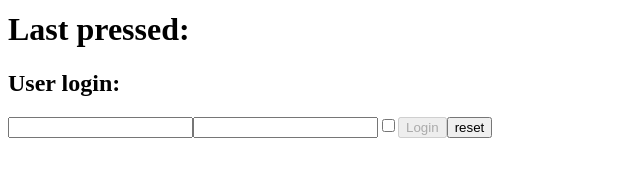
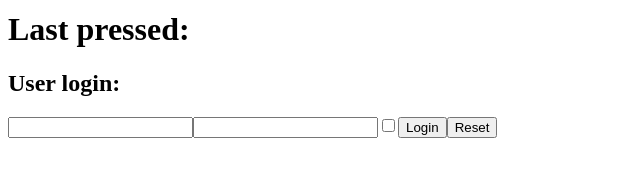
Before and after one commit to Francxmf/dhreactexercises, a React (Create React App) app: page / in a window 1280 px wide. Shown: the part 296-472 px from the top of the page, without its empty margins (0-640 px from the left). Built offline with nearby package versions, Linux system fonts and the light colour scheme.

Commit message:
completion of the exercise forms05

```diff
--- a/src/App.js
+++ b/src/App.js
@@ -2,7 +2,7 @@ import React from "react";
 import { InteractiveWelcome } from "./InteractiveWelcome";
 import { Counter } from "./Counter";
 import { ClickTracker } from "./ClickTracker";
-import { Login } from "./Login";
+import { UncontrolledLogin } from "./UncontrolledLogin";
 
 
 export class App extends React.Component{
@@ -15,7 +15,7 @@ export class App extends React.Component{
           <InteractiveWelcome />
           <Counter initialValue={0} />
           <ClickTracker />
-          <Login passFunction= {this.onLogin}/>
+          <UncontrolledLogin passFunction = {this.onLogin}/>
         </div>
       );
   }
--- /dev/null
+++ b/src/UncontrolledLogin.js
@@ -0,0 +1,27 @@
+import React from "react";
+
+export class UncontrolledLogin extends React.Component {
+  uLoginHandler = (event) => {
+    event.preventDefault();
+    const username = event.target.elements.username.value;
+    const password = event.target.elements.password.value;
+    const remember = event.target.elements.remember.checked;
+
+    this.props.passFunction({username,password,remember})
+  };
+
+  render() {
+    return (
+        <div>
+        <h2>User login:</h2>
+      <form onSubmit={this.uLoginHandler}>
+        <input name="username" />
+        <input name="password" type="password" />
+        <input name="remember" type="checkbox" />
+        <button type="submit">Login</button>
+        <button type="reset">Reset</button>
+      </form>
+      </div>
+    );
+  }
+}
```
